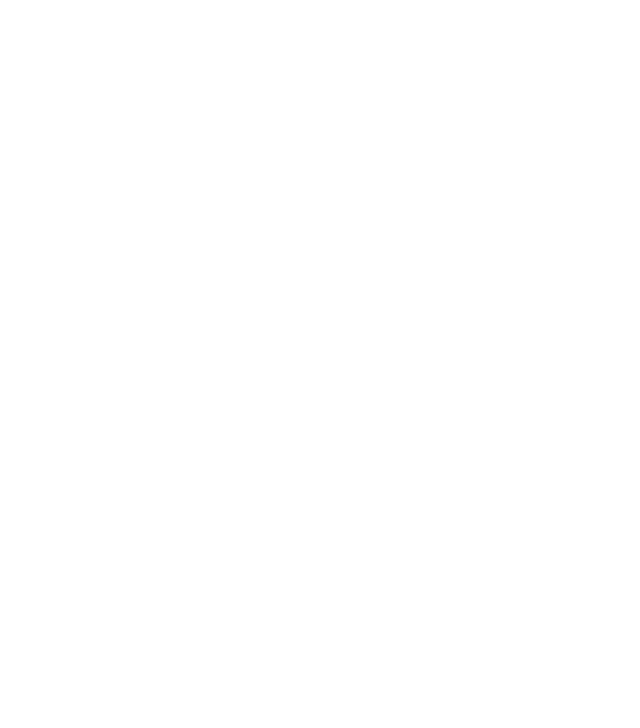
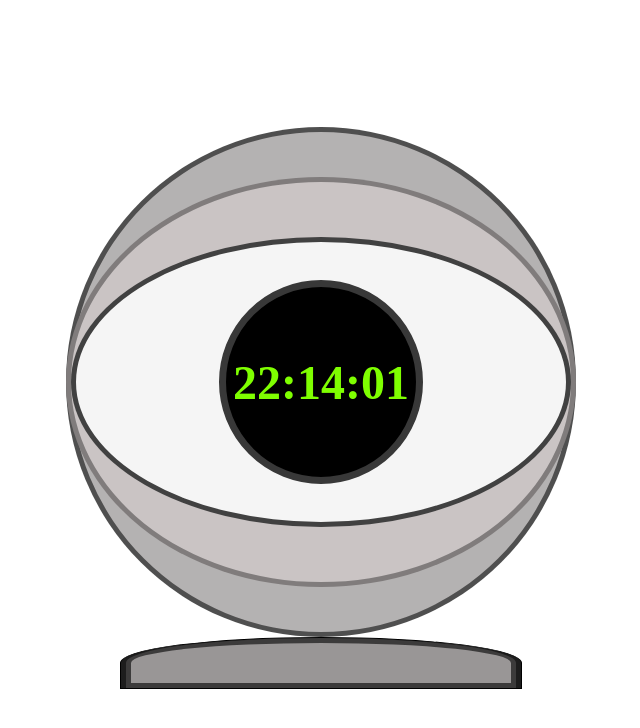
Before and after one commit to renanfortkamp/devinhouse, a plain HTML site: page modulo-01/semana3/ex05/index.html in a window 1280 px wide. Shown: the whole page, without its empty margins (327-967 px from the left). Drawn offline with Linux system fonts and the light colour scheme.

Commit message:
EX04 e EX05 - Adicionando script e estilo no ex05 e ex04

```diff
--- a/modulo-01/semana3/ex05/index.html
+++ b/modulo-01/semana3/ex05/index.html
@@ -8,7 +8,14 @@
     <link rel="stylesheet" href="style.css">
 </head>
 <body>
-
+    <main>
+      <div id="externo">
+      <div id="interno">
+        <h1 id="time"></h1>
+      </div>
+    </div>
+    </main>
+    <footer><div></div></footer>
 </body>
 <script src="script.js"></script>
 </html>
--- a/modulo-01/semana3/ex05/script.js
+++ b/modulo-01/semana3/ex05/script.js
@@ -0,0 +1,20 @@
+const addZero = (i) =>{
+    if (i < 10) {
+      i = "0" + i;
+    }
+    return i;
+  }
+
+  const liveTime = () => {
+    let data = new Date();
+    let h = data.getHours();
+    let m = data.getMinutes();
+    let s = data.getSeconds();
+    m = addZero(m);
+    s = addZero(s);
+    document.getElementById('time').innerHTML = h + ":" + m + ":" + s;
+       setTimeout(()=> {
+      liveTime()
+    }, 1000);
+  }
+  liveTime();
--- a/modulo-01/semana3/ex05/style.css
+++ b/modulo-01/semana3/ex05/style.css
@@ -0,0 +1,79 @@
+
+body{
+    display: flex;
+    flex-direction: column;
+    justify-content: center;
+    align-items: center;
+    width: 100vw;
+    height: 100vh;
+    background-color: white;
+
+  }
+  main{
+     border: 5px solid rgba(0, 0, 0, 0.555);
+     width: 500px;
+     height: 500px;
+     border-radius: 100%;
+     display: flex;
+     justify-content: center;
+     align-items: center;
+     background-color: rgb(180, 178, 178)
+  }
+  #externo{
+   border: 5px solid rgba(0, 0, 0, 0.37);
+   width: 500px;
+   height: 400px;
+   border-radius: 100%;
+   display: flex;
+   justify-content: center;
+   align-items: center;
+   background-color: rgb(202, 196, 196)
+
+  }
+  #interno{
+   border: 5px solid rgba(0, 0, 0, 0.733);
+   width: 500px;
+   height: 280px;
+   border-radius: 100%;
+   background-color: rgb(245, 245, 245);
+   display: flex;
+   justify-content: center;
+   align-items: center;
+  }
+
+  h1{
+     display: flex;
+     justify-content: center;
+     align-items: center;
+     width: 130px;
+     height: 130px;
+     border: 7px solid rgb(56, 56, 56);
+     border-radius: 100%;
+     padding: 30px;
+     margin: 5px;
+     background-color: rgb(0, 0, 0);
+     font-size: 3rem;
+     color: chartreuse;
+  }
+
+  footer{
+     width: 400px;
+     height: 50px;
+     border: 1px black solid;
+     border-top-right-radius: 80%;
+     border-top-left-radius: 80%;
+     display: flex;
+     justify-content: center;
+     background-color: rgb(29, 29, 29)
+
+  }
+
+  footer div{
+   width: 380px;
+   height: 30x;
+   border: 5px rgba(0, 0, 0, 0.603) solid;
+   border-top-right-radius: 100%;
+   border-top-left-radius: 100%;
+   background-color: rgb(153, 150, 150)
+
+  }
```
Also changed, not shown: modulo-01/semana3/ex04/script.js (+2 -15 lines).
